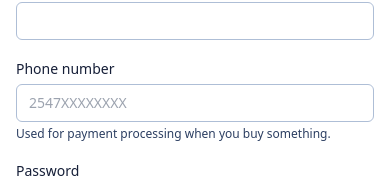
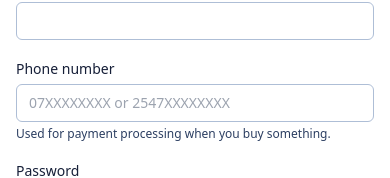
Before and after one commit to nesh069/marketplace_front, a React (Vite) app: page /register in a window 390 px wide. Shown: the part 370-548 px from the top of the page. Built offline with nearby package versions, Linux system fonts and the light colour scheme; no server answers.

Commit message:
fix: accept all Kenyan phone formats on register and payment

```diff
--- a/src/pages/ListingDetail.jsx
+++ b/src/pages/ListingDetail.jsx
@@ -40,8 +40,9 @@ export default function ListingDetail() {
   async function handlePay(e) {
     e.preventDefault();
     setPaymentResult(null);
-    if (!/^2547\d{8}$/.test(phone.trim())) {
-      setPaymentResult({ type: "error", message: "Phone must be 2547XXXXXXXX (e.g. 254712345678)." });
+    const phoneClean = phone.trim();
+    if (!/^(07\d{8}|01\d{8}|254[17]\d{8}|\+254[17]\d{8})$/.test(phoneClean)) {
+      setPaymentResult({ type: "error", message: "Enter a valid Kenyan phone: 07XXXXXXXX, 01XXXXXXXX, or 2547XXXXXXXX." });
       return;
     }
     setPaying(true);
@@ -143,7 +144,7 @@ export default function ListingDetail() {
             <h2 className="text-sm font-medium text-navy-700 dark:text-navy-200 mb-2">Buy this item</h2>
             <form onSubmit={handlePay} className="flex gap-2">
               <input required value={phone} onChange={(e) => setPhone(e.target.value)}
-                placeholder="2547XXXXXXXX"
+                placeholder="07XXXXXXXX or 2547XXXXXXXX"
                 className="flex-1 rounded-md border border-navy-100 dark:border-navy-600 dark:bg-navy-700 dark:text-navy-200 px-3 py-2 text-sm focus:outline-none focus:ring-2 focus:ring-mustard-500" />
               <button type="submit" disabled={paying}
                 className="bg-mustard-500 text-navy-900 font-medium rounded-md px-4 py-2 text-sm hover:bg-mustard-400 transition disabled:opacity-50">
--- a/src/pages/Register.jsx
+++ b/src/pages/Register.jsx
@@ -18,7 +18,10 @@ export default function Register() {
     if (!form.email.trim()) { setError("Please enter your email."); return; }
     if (!form.username.trim()) { setError("Please enter a username."); return; }
     if (!form.phone_number.trim()) { setError("Please enter your phone number."); return; }
-    if (form.phone_number.length < 10) { setError("Phone number must be at least 10 digits."); return; }
+    if (!/^(07\d{8}|01\d{8}|254[17]\d{8}|\+254[17]\d{8})$/.test(form.phone_number.trim())) {
+      setError("Enter a valid Kenyan phone: 07XXXXXXXX, 01XXXXXXXX, or 2547XXXXXXXX.");
+      return;
+    }
     if (!form.password) { setError("Please enter a password."); return; }
     if (form.password.length < 8) { setError("Password must be at least 8 characters."); return; }
     try {
@@ -55,7 +58,7 @@ export default function Register() {
             <label className="text-sm font-medium text-navy-700 dark:text-navy-200">Phone number</label>
             <input required value={form.phone_number}
               onChange={(e) => update("phone_number", e.target.value)}
-              placeholder="2547XXXXXXXX"
+              placeholder="07XXXXXXXX or 2547XXXXXXXX"
               className="mt-1 w-full rounded-md border border-navy-200 dark:border-navy-600 dark:bg-navy-800 dark:text-navy-200 px-3 py-2 text-sm focus:outline-none focus:ring-2 focus:ring-mustard-500" />
             <p className="text-xs text-navy-500 dark:text-navy-200 mt-1">Used for payment processing when you buy something.</p>
           </div>
```
